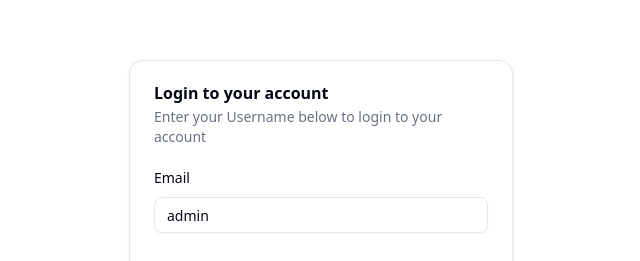
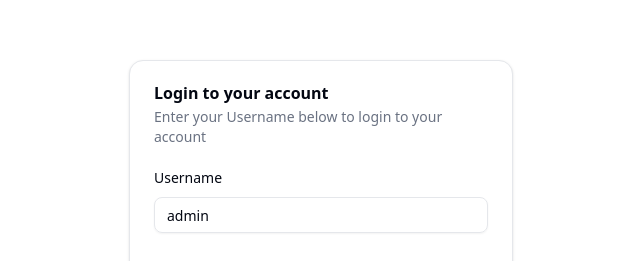
Before and after one commit to maheswarbehera/task-management-nextjs, a Next.js app: page /login in a window 1280 px wide. Shown: the part 147-408 px from the top of the page, without its empty margins (319-959 px from the left). Built offline with nearby package versions, Linux system fonts and the light colour scheme; no server answers.

Commit message:
date to local string

```diff
--- a/src/app/dashboard/task/page.jsx
+++ b/src/app/dashboard/task/page.jsx
@@ -257,7 +257,7 @@ const Page = () => {
                 <TableCell>{task.description}</TableCell>
                 <TableCell>{task.priority}</TableCell>
                 <TableCell>{task.status}</TableCell>
-                <TableCell>{task.dueDate}</TableCell>
+                <TableCell>{new Date(task.dueDate).toLocaleDateString("en-GB")}</TableCell>
                 <TableCell>{task.assigneeTo?.username}</TableCell>
                 <TableCell>{task.creator?.username}</TableCell>
                 <TableCell>
@@ -284,7 +284,7 @@ const Page = () => {
             <p><strong>Description:</strong> {viewTask?.description}</p>
             <p><strong>Priority:</strong> {viewTask?.priority}</p>
             <p><strong>Status:</strong> {viewTask?.status}</p>
-            <p><strong>Due Date:</strong> {viewTask?.dueDate}</p>
+            <p><strong>Due Date:</strong> {new Date(viewTask?.dueDate).toLocaleDateString("en-GB")}</p>
             <p><strong>Assigned By:</strong> {viewTask?.creator?.username}</p>
             <p><strong>Assigned To:</strong> {viewTask?.assigneeTo?.username}</p>
           </div>
--- a/src/components/login-form.jsx
+++ b/src/components/login-form.jsx
@@ -58,7 +58,7 @@ const notify = useNotifyService();
           <form onSubmit={handleSubmit}>
             <div className="flex flex-col gap-6">
               <div className="grid gap-3">
-                <Label htmlFor="username">Email</Label>
+                <Label htmlFor="username">Username</Label>
                 <Input id="username" type="text"value={username} onChange={e => setUsername(e.target.value)} placeholder="username" required />
               </div>
               <div className="grid gap-3">
```
